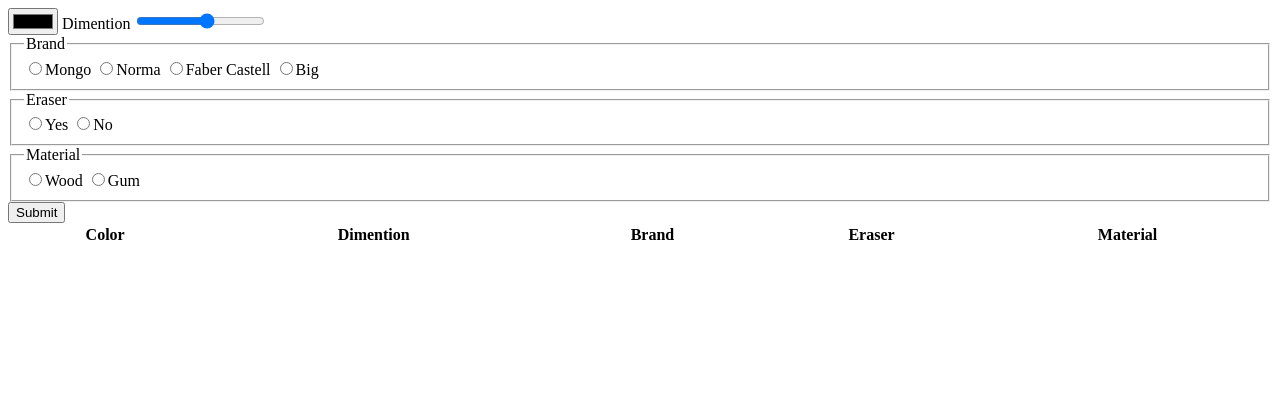
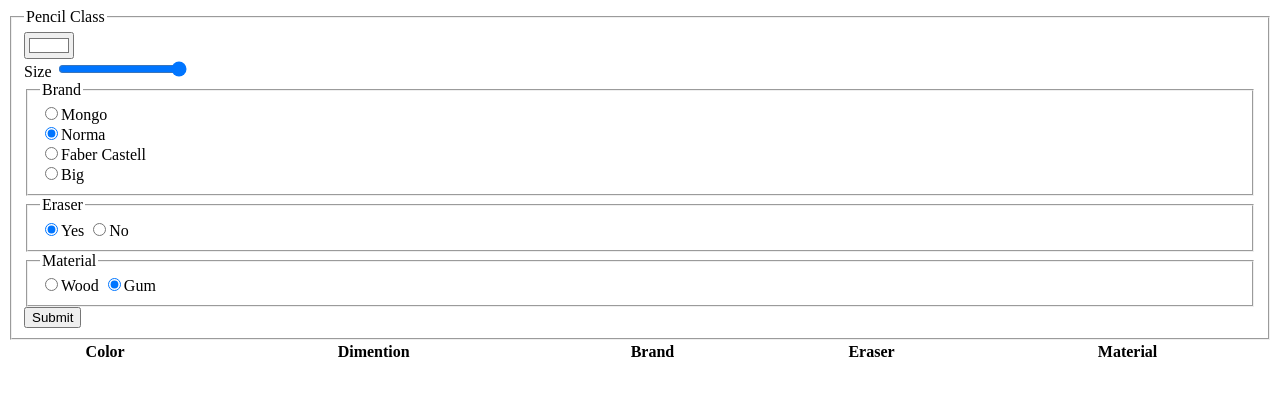
Before and after one commit to AngelVelasco1/class-form-practice, a plain HTML site: page index.html in a window 1280 px wide. Drawn offline with Linux system fonts and the light colour scheme.

Commit message:
feat: :sparkles: Introduce the default Marks to each class Pencil property.
Charge the default value or mark to each form element.

```diff
--- a/form.js
+++ b/form.js
@@ -1,21 +1,59 @@
 class Pencil {
-    #marca
-    constructor({color= "#ffffff", dimension= 25, borrador= true, material="Madera", marca= "Norma" }) {
-        this.color = color;
-        this.dimension = dimension;
-        this.borrador = borrador;
-        this.material = material;
-        this.#marca = marca;
+    #defaultBrand
+    constructor({ color = "#ffffff", size = 20, eraser = true, material = "gum", brand = "Norma" }) {
+        this.defaultColor = color;
+        this.defaultSize = size;
+        this.defaultEraser = eraser;
+        this.defaultMaterial = material;
+        this.#defaultBrand = brand;
     }
+    /* Getters */
     get color() {
-        return this.color;
+        return this.defaultColor;
+    }
+    get size() {
+        return this.defaultSize;
+    }
+    get eraser() {
+        return this.defaultEraser;
+    }
+    get material() {
+        return this.defaultMaterial;
+    }
+    get brand() {
+        return this.#defaultBrand;
     }
 }
 
-let defaultPencil = undefined;
-let color = document.querySelector(`[name="color"]`);
+let defaultPencil;
+/* Each Property */
+let color = document.querySelector(`[name= "color"]`);
+let size = document.querySelector(`[name= "size"]`);
+let eraser = document.querySelector(`[name= "eraser"]`);
 
-addEventListener("DOMContentLoaded", (e)=> {
+defaultPencil = new Pencil({});
+
+let eraserFieldset = document.querySelector("#eraser-select")
+let defaultEraser = defaultPencil.eraser;
+let eraserInput = eraserFieldset.querySelector(`input[value= "${defaultEraser}"]`);
+
+let materialFieldset = document.querySelector("#material-select");
+let defaultMaterial = defaultPencil.material;
+let materialInput = materialFieldset.querySelector(`input[value= "${defaultMaterial}"]`);
+
+let brandFieldset = document.querySelector("#brand-select");
+let defaultBrand = defaultPencil.brand;
+let brandInput = brandFieldset.querySelector(`input[value= "${defaultBrand}"]`);
+
+
+/* DOM Loaded */
+addEventListener("DOMContentLoaded", (e) => {
     defaultPencil = new Pencil({});
+
     color.value = defaultPencil.color;
+    size.value = defaultPencil.size;
+    eraserInput.checked = true;
+    materialInput.checked = true;
+    brandInput.checked = true;
+
 })
--- a/index.html
+++ b/index.html
@@ -1,5 +1,6 @@
 <!DOCTYPE html>
 <html lang="en">
+
 <head>
     <meta charset="UTF-8">
     <meta http-equiv="X-UA-Compatible" content="IE=edge">
@@ -8,32 +9,38 @@
     <script src="form.js" defer></script>
     <link rel="stylesheet" href="styles.css">
 </head>
+
 <body>
     <form id="form">
-        <input type="color" name="color" placeholder="Pencil Color">
+        <fieldset>
+            <legend>Pencil Class</legend>
+            <input type="color" name="color" placeholder="Pencil Color"><br>
 
-        <label for="">Dimention</label>
-        <input type="range" min="1" max="10" name="dimension">
+            <label for="">Size</label>
+            <input type="range" min="1" max="20" name="size">
 
-        <fieldset>
+            <fieldset id="brand-select">
                 <legend>Brand</legend>
-            <input type="radio" name="marca" value="Mongo"><label>Mongo</label>
-            <input type="radio" name="marca" value="Norma"><label>Norma</label>
-            <input type="radio" name="marca" value="Faber Castell"><label>Faber Castell</label>
+                <input type="radio" name="marca" value="Mongo"><label>Mongo</label><br>
+                <input type="radio" name="marca" value="Norma"><label>Norma</label><br>
+                <input type="radio" name="marca" value="Faber Castell"><label>Faber Castell</label><br>
                 <input type="radio" name="marca" value="Big"><label>Big</label>
             </fieldset>
 
-        <fieldset>
+            <fieldset id="eraser-select">
                 <legend>Eraser</legend>
-            <input type="radio"><label for="">Yes</label>
-            <input type="radio"><label for="">No</label>
+                <input type="radio" value="true" name="eraser"><label for="">Yes</label>
+                <input type="radio" value="false" name="eraser"><label for="">No</label>
             </fieldset>
-        <fieldset>
+
+            <fieldset id="material-select">
                 <legend>Material</legend>
-            <input type="radio"><label for="">Wood</label>
-            <input type="radio"><label for="">Gum</label>
+                <input type="radio" name="material" value="wood"><label for="">Wood</label>
+                <input type="radio" name="material" value="gum"><label for="">Gum</label>
             </fieldset>
             <input type="submit">
+        </fieldset>
+
     </form>
 
     <table border="0">
@@ -51,4 +58,5 @@
         </tbody>
     </table>
 </body>
+
 </html>
```
Lines whose indentation alone changed are shown as unchanged.
